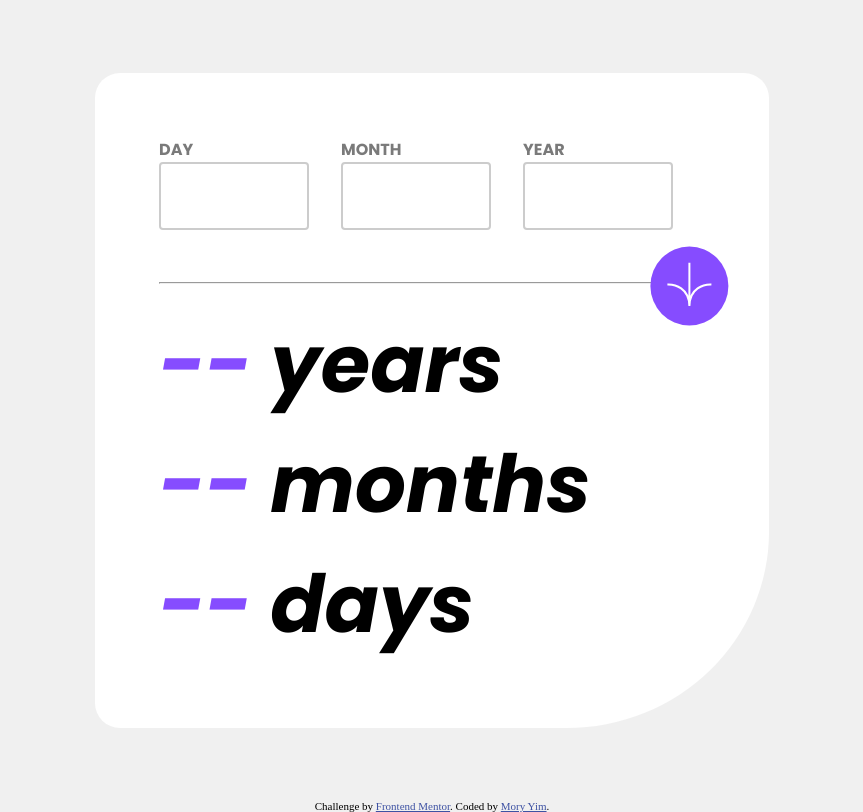
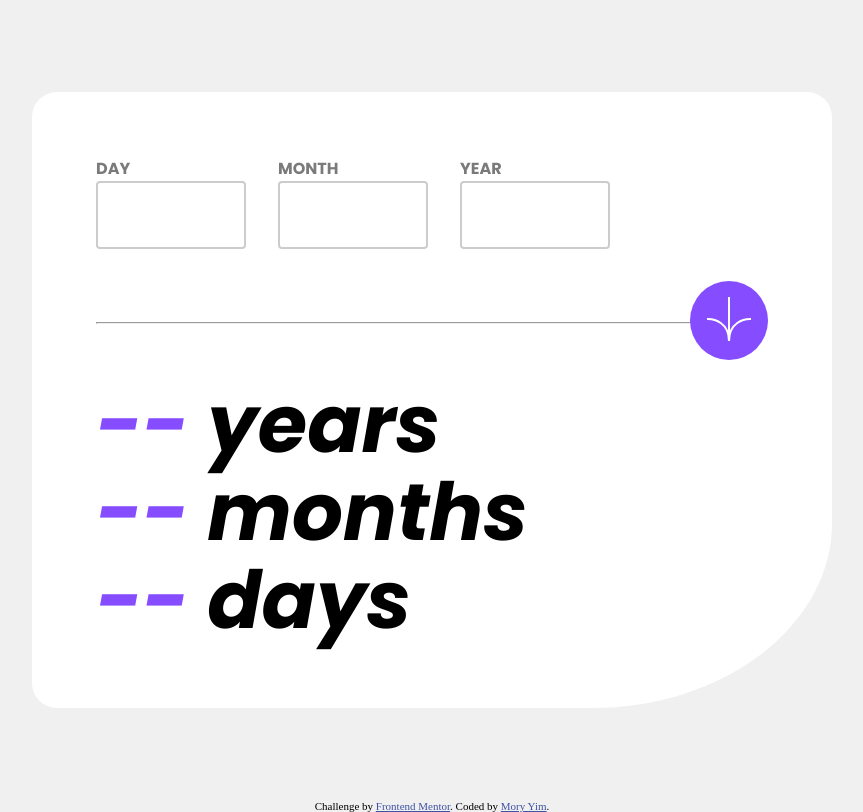
Before and after one commit to moryyiim/age-calculator-app, a plain HTML site: page index.html in a window 1280 px wide. Shown: the whole page, without its empty margins (208-1071 px from the left). Drawn offline with Linux system fonts and the light colour scheme.

Commit message:
fix styling

```diff
--- a/css/styles.css
+++ b/css/styles.css
@@ -43,30 +43,22 @@
   --error-message: #d1555f;
 }
 
-.attribution {
-  font-size: 11px;
-  text-align: center;
-}
-.attribution a {
-  color: hsl(228, 45%, 44%);
-}
-
 body {
   background: var(--bg-color);
 }
 
-#app-container {
+.app-container {
   width: 100vw;
   height: 100vh;
   margin: 0 auto;
   display: grid;
   place-items: center;
+  padding: 0 2rem;
 }
 
-#app-wrapper {
-  position: relative;
+.app-wrapper {
   background: var(--secondary-bg-color);
-  /* display: flex; */
+  width: 100%;
   max-width: 800px;
   align-self: center;
   padding: 4rem;
@@ -76,12 +68,13 @@ body {
 
 .ageForm {
   display: flex;
-  gap: 2rem;
+  flex-direction: column;
   position: relative;
 }
 
-.form-group {
-  margin-bottom: 20px;
+.input-container {
+  display: flex;
+  gap: 2rem;
 }
 
 label {
@@ -99,7 +92,6 @@ label {
 .error-message {
   color: var(--error-message);
   font-family: "Poppins-regular", sans-serif;
-  margin-bottom: 2rem;
 }
 
 .error-input {
@@ -124,14 +116,11 @@ input[type="text"] {
   padding: 1rem;
   cursor: pointer;
   transition: 0.4s ease-in-out;
-  position: absolute;
-  bottom: 0;
-  right: 0;
-  transform: translate(30%, 55%);
 }
 
 .submit:focus,
-.submit:hover {
+.submit:hover,
+.submit:active {
   background: var(--submit-btn);
 }
 
@@ -139,6 +128,7 @@ input[type="text"] {
   margin-top: 20px;
   font-size: 5rem;
   font-family: "Poppins-BoldItalic", sans-serif;
+  line-height: 1.1;
 }
 
 #result-year,
@@ -147,14 +137,38 @@ input[type="text"] {
   color: var(--accent-color);
 }
 
+.btn-container {
+  width: 100%;
+  position: relative;
+  z-index: 5;
+  display: flex;
+  justify-content: flex-end;
+}
+
+.horizontal-rule-container {
+  position: absolute;
+  top: 50%;
+  left: 0;
+  width: 100%;
+  transform: translateY(50%);
+  z-index: -1;
+}
+
+.attribution {
+  font-size: 11px;
+  text-align: center;
+}
+.attribution a {
+  color: hsl(228, 45%, 44%);
+}
+
 @media screen and (max-width: 768px) {
-  #app-wrapper {
+  .app-wrapper {
     padding: 2rem 1rem;
-    margin: 8rem 2rem;
   }
 
-  .ageForm {
-    gap: 0.5rem;
+  .input-container {
+    gap: 1rem;
   }
 
   input[type="text"] {
@@ -162,6 +176,11 @@ input[type="text"] {
     font-size: 2rem;
   }
 
+  .btn-container {
+    justify-content: center;
+    margin: 2rem 0;
+  }
+
   .result {
     font-size: 4rem;
   }
--- a/index.html
+++ b/index.html
@@ -13,12 +13,19 @@
     <title>Frontend Mentor | Age calculator app</title>
   </head>
   <body>
-    <section id="app-container">
-      <div id="app-wrapper">
+    <section class="app-container">
+      <div class="app-wrapper">
         <form class="ageForm" id="ageForm" action="ageForm">
+          <div class="input-container">
             <div class="form-group">
               <label for="day">Day</label>
-            <input type="text" id="day" min="1" max="31" pattern="[0-9]{1,2}" />
+              <input
+                type="text"
+                id="day"
+                min="1"
+                max="31"
+                pattern="[0-9]{1,2}"
+              />
             </div>
 
             <div class="form-group">
@@ -36,15 +43,20 @@
               <label for="year">Year</label>
               <input type="text" id="year" pattern="[0-9]{4}" />
             </div>
+          </div>
 
+          <div class="btn-container">
             <div class="form-group">
               <button class="submit">
                 <img src="./assets/images/icon-arrow.svg" alt="" />
               </button>
             </div>
+
+            <div class="horizontal-rule-container">
+              <hr class="horizontal-rule" />
+            </div>
+          </div>
         </form>
-
-        <hr />
 
         <div class="result">
           <div><span id="result-year">--</span> years</div>
```
Lines whose indentation alone changed are shown as unchanged.
